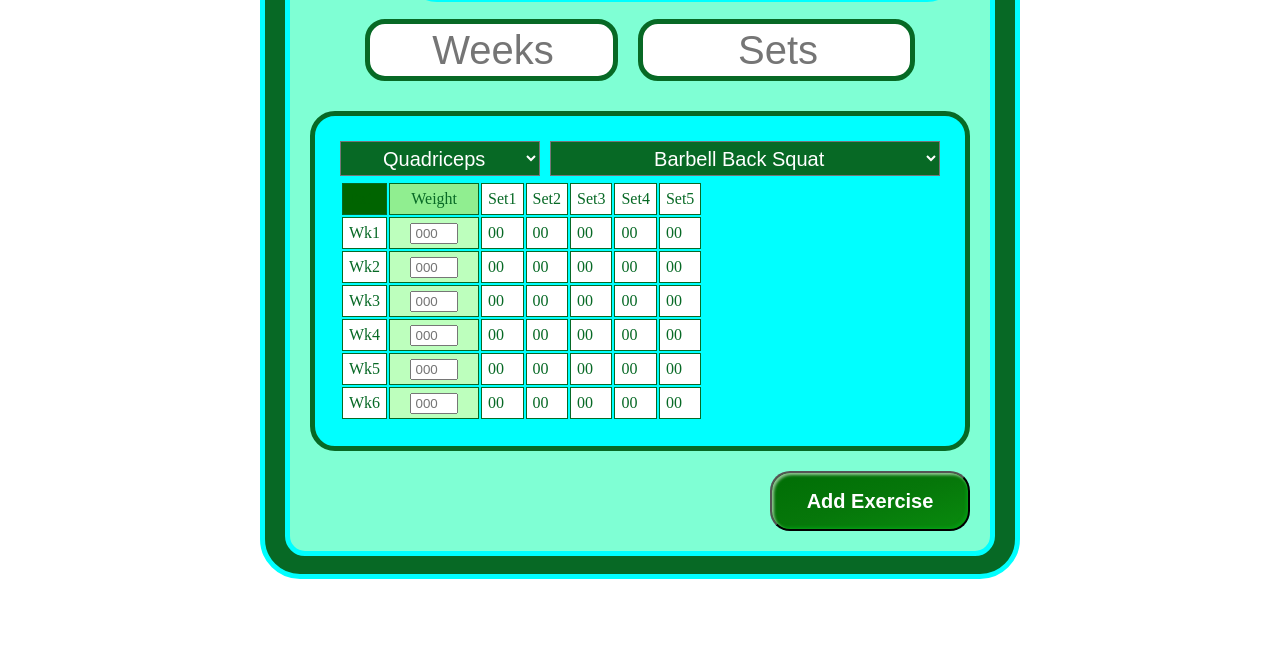
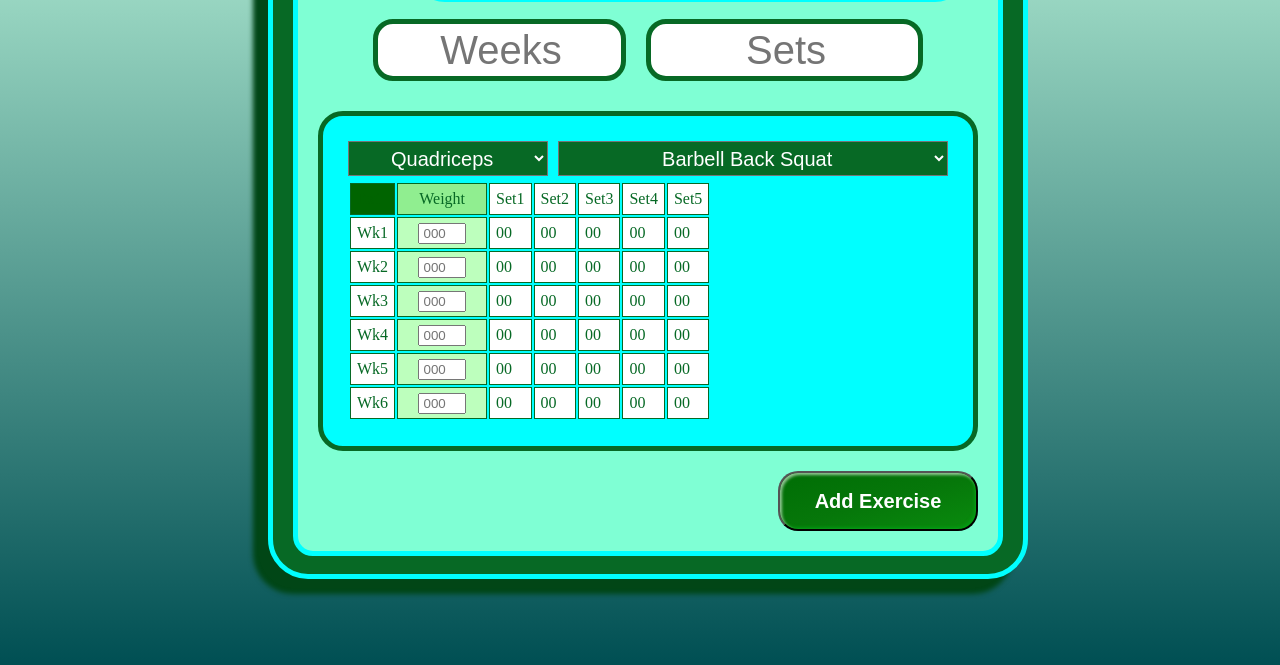
Before and after one commit to 4pd4stantone/SBA_316, a plain HTML site: page index.html in a window 1280 px wide. Shown: the part 207-872 px from the top of the page. Before the commit the page ends 800 px from the top, so only its background shows below. Drawn offline with Linux system fonts and the light colour scheme.

Commit message:
added background color and shadow box

```diff
--- a/script.js
+++ b/script.js
@@ -47,3 +47,5 @@ for (let r = 0; r < weeks; r++) {
 table += "</table>"
 workoutTable.innerHTML = table
 // workoutTable.appendChild(table);
+
+document.body.style.background = "linear-gradient(rgb(199, 255, 227), rgb(0, 79, 83))"
--- a/styles.css
+++ b/styles.css
@@ -1,4 +1,7 @@
-
+body {
+    height: 100vh;
+    width: 100vw;
+}
 
 #outerFrame {
     border: 5px aqua solid;
@@ -8,6 +11,7 @@
     margin-right: auto;
     margin-top: 5vw;
     background-color: rgb(7, 105, 37);
+    box-shadow: -15px 15px 5px rgb(1, 70, 22);
 }
 
 #innerFrame {
@@ -159,6 +163,5 @@ main {
 
 #add-exercise-div {
     margin-left: 480px;
-    /* outline: 1px red solid; */
     padding-bottom: 20px;
 }
```
